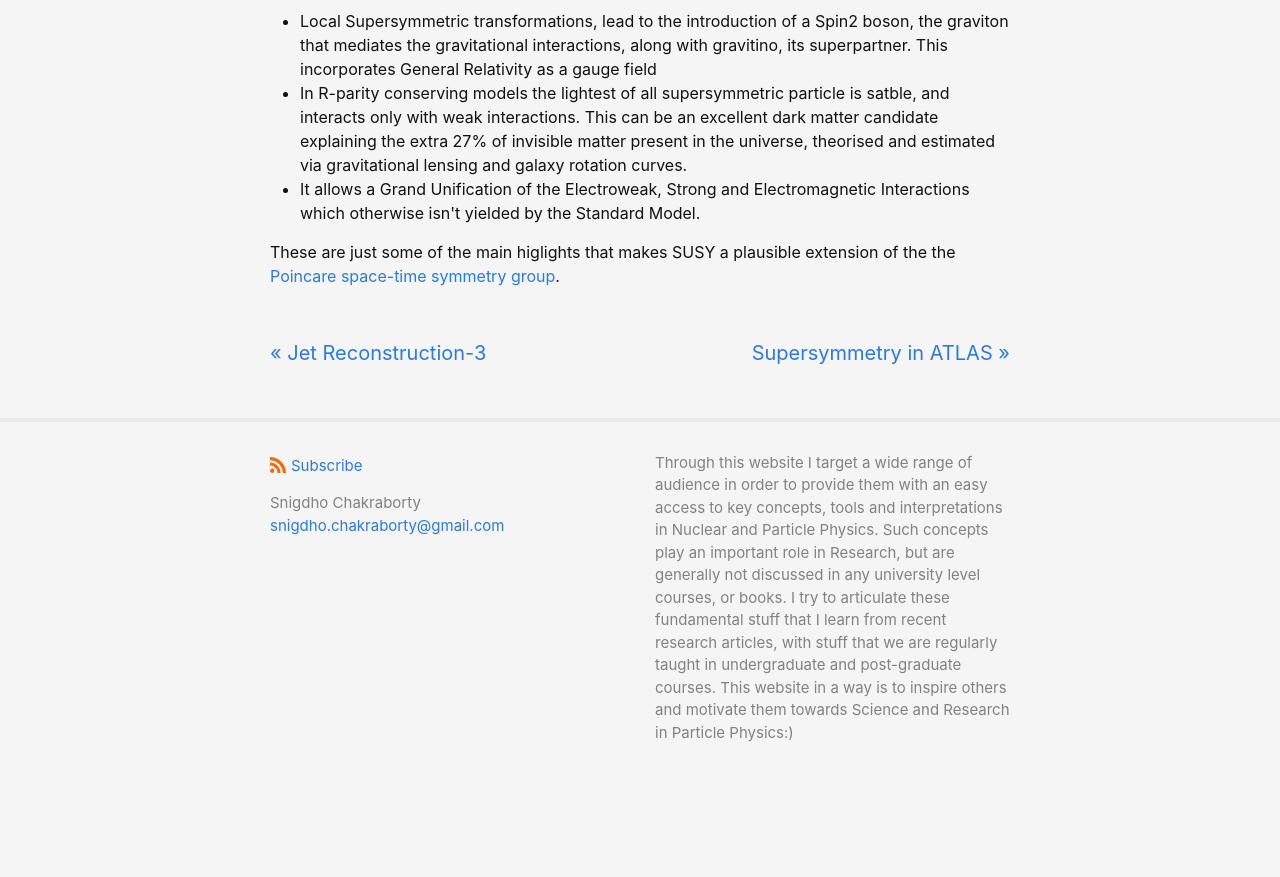
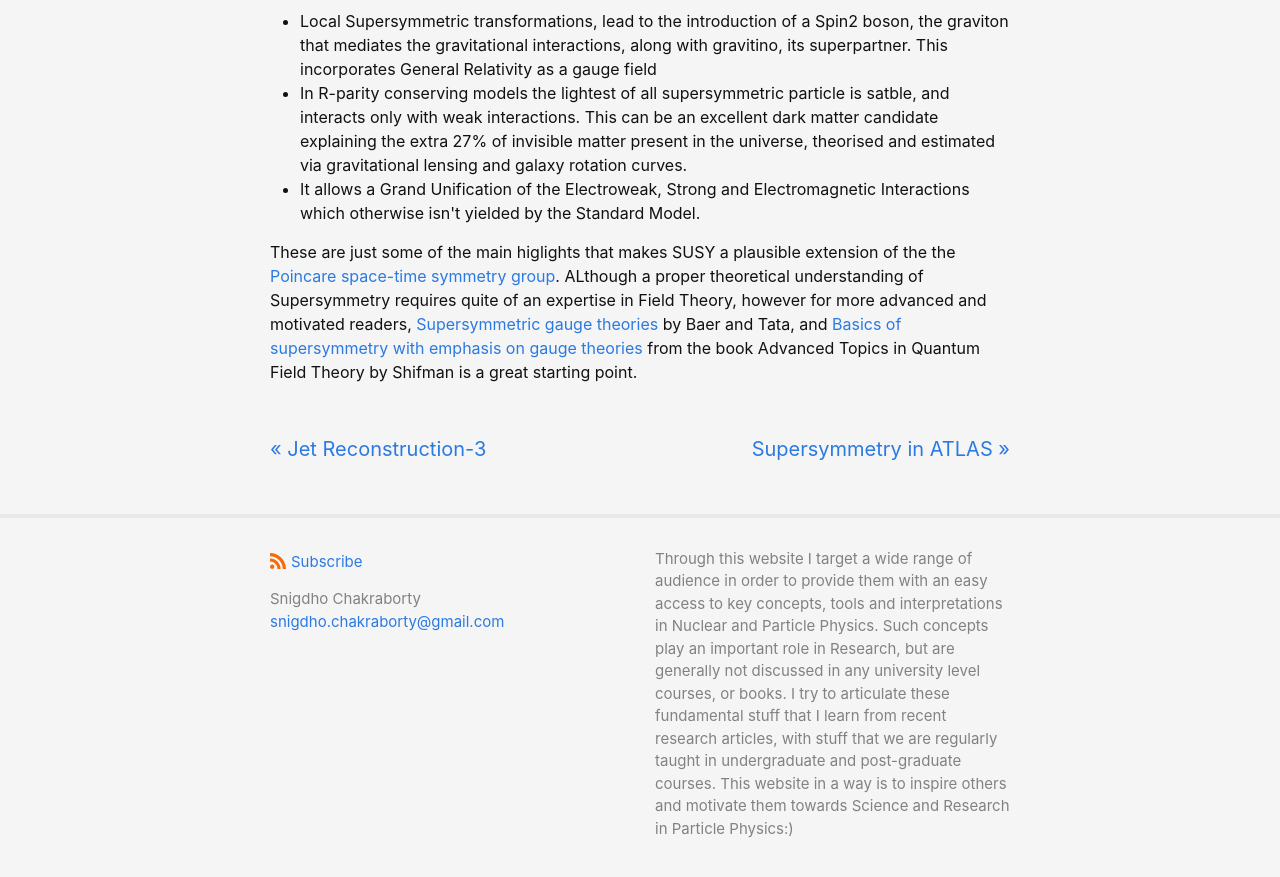
Before and after one commit to snigdhochakraborty/snigdhochakraborty.github.io, a Jekyll site: the page built from _posts/2021-05-05-RPV.md, in a window 1280 px wide and 900 px high, scrolled down 1265 px. Shown: the top 877 px of the window. Built offline with Jekyll 4.4.1, drawn with Linux system fonts in a browser that asks for light colours; before the commit the page ends 2069 px from its top, so only the background shows below that.

Commit message:
Update 2021-05-05-RPV.md

```diff
--- a/_posts/2021-05-05-RPV.md
+++ b/_posts/2021-05-05-RPV.md
@@ -17,4 +17,4 @@ As I discussed in one of my past blog post [<b>The Standard Model and Beyond</b>
 <li>Local Supersymmetric transformations, lead to the introduction of a Spin2 boson, the graviton that mediates the gravitational interactions, along with gravitino, its superpartner. This incorporates General Relativity as a gauge field</li>
  <li>In R-parity conserving models the lightest of all supersymmetric particle is satble, and interacts only with weak interactions. This can be an excellent dark matter candidate explaining the extra 27% of invisible matter present in the universe, theorised and estimated via gravitational lensing and galaxy rotation curves.</li>
  <li>It allows a Grand Unification of the Electroweak, Strong and Electromagnetic Interactions which otherwise isn't yielded by the Standard Model.</li>
-</ul> </p>These are just some of the main higlights that makes SUSY a plausible extension of the the [Poincare space-time symmetry group](https://en.wikipedia.org/wiki/Poincar%C3%A9_group).
+</ul> </p>These are just some of the main higlights that makes SUSY a plausible extension of the the [Poincare space-time symmetry group](https://en.wikipedia.org/wiki/Poincar%C3%A9_group). ALthough a proper theoretical understanding of Supersymmetry requires quite of an expertise in Field Theory, however for more advanced and motivated readers, [Supersymmetric gauge theories]( https://doi.org/10.1017/CBO9780511617270.007) by Baer and Tata, and [Basics of supersymmetry with emphasis on gauge theories](https://doi.org/10.1017/CBO9781139013352.013) from the book Advanced Topics in Quantum Field Theory by Shifman is a great starting point.
```
